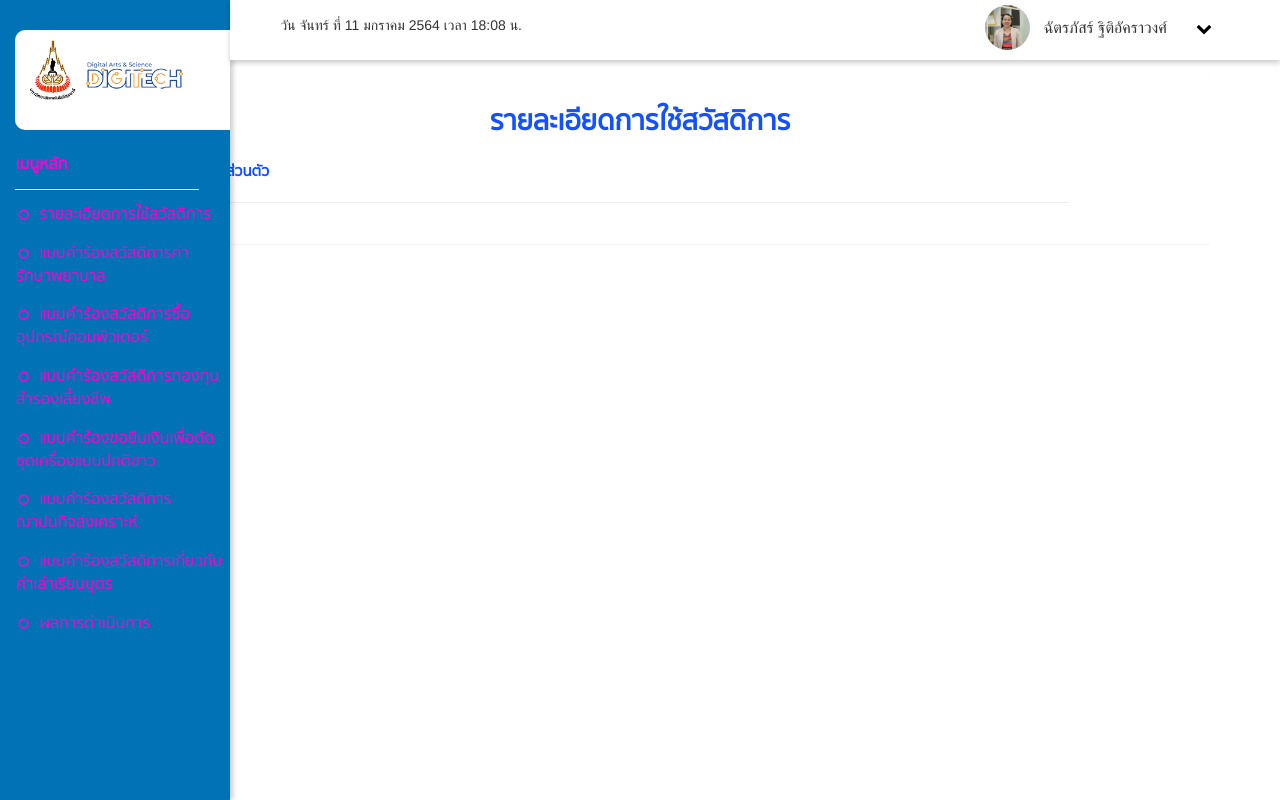
After one commit to chamaiporn2841/ProjectG-11, a PHP site: page /templatedetail.php in a window 1280 px wide. The commit adds this page. Run offline with PHP 8.4, Linux system fonts and the light colour scheme.

Commit message:
เพิ่มหน้าdetail
เพิ่มหน้าdetail

```diff
--- /dev/null
+++ b/css/style_detail.css
@@ -0,0 +1,81 @@
+@font-face {
+    font-family: "Sukhumvit";
+    src: url("fonts/sukhumvit-set/SukhumvitSet-Medium.ttf") format("truetype");
+}
+
+#col {
+    margin-left: 120px;
+    margin-right: 140px;
+}
+#col1 {
+    float: left;
+    width: 30%;
+    height: 100px;
+    margin-left: 120px;
+}
+#col2 {
+    float: left;
+    width: 28%;
+    height: 100px;
+}
+#col3 {
+    float: left;
+    width: 30%;
+    height: 100px;
+}
+#col4 {
+    float: left;
+    width: 30%;
+    height: 100px;
+    margin-left: 120px;
+}
+#col5 {
+    float: left;
+    width: 50%;
+    height: 100px;
+}
+#col6 {
+    float: left;
+    width: 20%;
+    height: 100px;
+    margin-left: 120px;
+}
+#col7 {
+    float: left;
+    width: 20%;
+    height: 100px;
+}
+#col8 {
+    float: left;
+    width: 40%;
+    height: 100px;
+}
+#col9 {
+    float: left;
+    width: 80%;
+    height: 100px;
+    margin-left: 120px;
+}
+#input{
+    border-radius: 8px;
+    font-family: "Sukhumvit", Merriweather, "Helvetica Neue", Arial, sans-serif;
+
+}
+.detail{
+    font-size: 28px;
+    font-family: 'Sukhumvit', sans-serif;
+    font-weight: bolder;
+    text-align: center;
+    color: #1251ff;
+}
+label{
+    font-size: 14px;
+    font-family: "Sukhumvit", Merriweather, "Helvetica Neue", Arial, sans-serif;
+}
+
+.header{
+    font-size: 15px;
+    font-family: "Sukhumvit", Merriweather, "Helvetica Neue", Arial, sans-serif;
+    font-weight: bolder;
+    color: #1251ff;
+}
--- /dev/null
+++ b/detail.php
@@ -0,0 +1,46 @@
+<!DOCTYPE html>
+<html lang="en">
+
+<head>
+    <meta charset="UTF-8">
+    <meta name="viewport" content="width=device-width, initial-scale=1.0">
+    <meta http-equiv="X-UA-Compatible" content="ie=edge">
+    <link rel="stylesheet" href="css\style_detail.css">
+    <link href="https://unpkg.com/aos@2.3.1/dist/aos.css" rel="stylesheet">
+    <link rel="stylesheet" href="https://maxcdn.bootstrapcdn.com/bootstrap/3.4.1/css/bootstrap.min.css">
+    <link rel="stylesheet" href="https://fonts.googleapis.com/css?family=Raleway">
+    <link rel="stylesheet" href="https://cdnjs.cloudflare.com/ajax/libs/font-awesome/4.7.0/css/font-awesome.min.css">
+    <script src="https://ajax.googleapis.com/ajax/libs/jquery/3.5.1/jquery.min.js"></script>
+    <script src="https://maxcdn.bootstrapcdn.com/bootstrap/3.4.1/js/bootstrap.min.js"></script>
+    <script src="https://code.jquery.com/jquery-3.3.1.js"></script>
+    <STYLE type=text/css>
+        A:link {COLOR: #ff00d0; TEXT-DECORATION: none}
+        A:visited {COLOR: #660000; TEXT-DECORATION: none}
+        A:hover {COLOR: #000000; TEXT-DECORATION: underline}
+    </STYLE>
+    <title>page2</title>
+</head>
+<body>
+<form>
+    <section>
+            <div class="detail">
+               รายละเอียดการใช้สวัสดิการ
+            </div><br>
+            <div id="col">
+                    <div class="header">
+                        ข้อมูลส่วนตัว
+                    </div><hr><br>
+                </div>
+            <div>
+
+
+
+
+
+            </div>
+    </section>
+    </form>
+</body>
+
+
+</html>
--- a/template.php
+++ b/template.php
@@ -17,6 +17,7 @@
     </div>
     <a href="#home"><b>เมนูหลัก</b></a>
     <hr width=80% size=2 color="#fff" style="margin: 5px 5px 5px 15px;">
+    <a href="templatedetail.php"><i class="fa fa-circle-o fa-fw" style="font-size: 12px;"></i>&ensp;รายละเอียดการใช้สวัสดิการ</a>
     <a href="template.php"><i class="fa fa-circle-o fa-fw" style="font-size: 12px;"></i>&ensp;แบบคำร้องสวัสดิการค่ารักษาพยาบาล</a>
     <a href="template2.php"><i class="fa fa-circle-o fa-fw" style="font-size: 12px;"></i>&ensp;แบบคำร้องสวัสดิการซื้ออุปกรณ์คอมพิวเตอร์</a>
     <a href="template3.php"><i class="fa fa-circle-o fa-fw" style="font-size: 12px;"></i>&ensp;แบบคำร้องสวัสดิการกองทุนสำรองเลี้ยงชีพ</a>
--- a/template2.php
+++ b/template2.php
@@ -17,6 +17,7 @@
     </div>
     <a href="#home"><b>เมนูหลัก</b></a>
     <hr width=80% size=2 color="#fff" style="margin: 5px 5px 5px 15px;">
+    <a href="templatedetail.php"><i class="fa fa-circle-o fa-fw" style="font-size: 12px;"></i>&ensp;รายละเอียดการใช้สวัสดิการ</a>
     <a href="template.php"><i class="fa fa-circle-o fa-fw" style="font-size: 12px;"></i>&ensp;แบบคำร้องสวัสดิการค่ารักษาพยาบาล</a>
     <a href="template2.php"><i class="fa fa-circle-o fa-fw" style="font-size: 12px;"></i>&ensp;แบบคำร้องสวัสดิการซื้ออุปกรณ์คอมพิวเตอร์</a>
     <a href="template3.php"><i class="fa fa-circle-o fa-fw" style="font-size: 12px;"></i>&ensp;แบบคำร้องสวัสดิการกองทุนสำรองเลี้ยงชีพ</a>
--- a/template3.php
+++ b/template3.php
@@ -17,6 +17,7 @@
     </div>
     <a href="#home"><b>เมนูหลัก</b></a>
     <hr width=80% size=2 color="#fff" style="margin: 5px 5px 5px 15px;">
+    <a href="templatedetail.php"><i class="fa fa-circle-o fa-fw" style="font-size: 12px;"></i>&ensp;รายละเอียดการใช้สวัสดิการ</a>
     <a href="template.php"><i class="fa fa-circle-o fa-fw" style="font-size: 12px;"></i>&ensp;แบบคำร้องสวัสดิการค่ารักษาพยาบาล</a>
     <a href="template2.php"><i class="fa fa-circle-o fa-fw" style="font-size: 12px;"></i>&ensp;แบบคำร้องสวัสดิการซื้ออุปกรณ์คอมพิวเตอร์</a>
     <a href="template3.php"><i class="fa fa-circle-o fa-fw" style="font-size: 12px;"></i>&ensp;แบบคำร้องสวัสดิการกองทุนสำรองเลี้ยงชีพ</a>
--- a/template4.php
+++ b/template4.php
@@ -17,6 +17,7 @@
     </div>
     <a href="#home"><b>เมนูหลัก</b></a>
     <hr width=80% size=2 color="#fff" style="margin: 5px 5px 5px 15px;">
+    <a href="templatedetail.php"><i class="fa fa-circle-o fa-fw" style="font-size: 12px;"></i>&ensp;รายละเอียดการใช้สวัสดิการ</a>
     <a href="template.php"><i class="fa fa-circle-o fa-fw" style="font-size: 12px;"></i>&ensp;แบบคำร้องสวัสดิการค่ารักษาพยาบาล</a>
     <a href="template2.php"><i class="fa fa-circle-o fa-fw" style="font-size: 12px;"></i>&ensp;แบบคำร้องสวัสดิการซื้ออุปกรณ์คอมพิวเตอร์</a>
     <a href="template3.php"><i class="fa fa-circle-o fa-fw" style="font-size: 12px;"></i>&ensp;แบบคำร้องสวัสดิการกองทุนสำรองเลี้ยงชีพ</a>
--- a/template5.php
+++ b/template5.php
@@ -17,6 +17,7 @@
     </div>
     <a href="#home"><b>เมนูหลัก</b></a>
     <hr width=80% size=2 color="#fff" style="margin: 5px 5px 5px 15px;">
+    <a href="templatedetail.php"><i class="fa fa-circle-o fa-fw" style="font-size: 12px;"></i>&ensp;รายละเอียดการใช้สวัสดิการ</a>
     <a href="template.php"><i class="fa fa-circle-o fa-fw" style="font-size: 12px;"></i>&ensp;แบบคำร้องสวัสดิการค่ารักษาพยาบาล</a>
     <a href="template2.php"><i class="fa fa-circle-o fa-fw" style="font-size: 12px;"></i>&ensp;แบบคำร้องสวัสดิการซื้ออุปกรณ์คอมพิวเตอร์</a>
     <a href="template3.php"><i class="fa fa-circle-o fa-fw" style="font-size: 12px;"></i>&ensp;แบบคำร้องสวัสดิการกองทุนสำรองเลี้ยงชีพ</a>
--- a/template6.php
+++ b/template6.php
@@ -17,6 +17,7 @@
     </div>
     <a href="#home"><b>เมนูหลัก</b></a>
     <hr width=80% size=2 color="#fff" style="margin: 5px 5px 5px 15px;">
+    <a href="templatedetail.php"><i class="fa fa-circle-o fa-fw" style="font-size: 12px;"></i>&ensp;รายละเอียดการใช้สวัสดิการ</a>
     <a href="template.php"><i class="fa fa-circle-o fa-fw" style="font-size: 12px;"></i>&ensp;แบบคำร้องสวัสดิการค่ารักษาพยาบาล</a>
     <a href="template2.php"><i class="fa fa-circle-o fa-fw" style="font-size: 12px;"></i>&ensp;แบบคำร้องสวัสดิการซื้ออุปกรณ์คอมพิวเตอร์</a>
     <a href="template3.php"><i class="fa fa-circle-o fa-fw" style="font-size: 12px;"></i>&ensp;แบบคำร้องสวัสดิการกองทุนสำรองเลี้ยงชีพ</a>
--- a/template7.php
+++ b/template7.php
@@ -17,6 +17,7 @@
     </div>
     <a href="#home"><b>เมนูหลัก</b></a>
     <hr width=80% size=2 color="#fff" style="margin: 5px 5px 5px 15px;">
+    <a href="templatedetail.php"><i class="fa fa-circle-o fa-fw" style="font-size: 12px;"></i>&ensp;รายละเอียดการใช้สวัสดิการ</a>
     <a href="template.php"><i class="fa fa-circle-o fa-fw" style="font-size: 12px;"></i>&ensp;แบบคำร้องสวัสดิการค่ารักษาพยาบาล</a>
     <a href="template2.php"><i class="fa fa-circle-o fa-fw" style="font-size: 12px;"></i>&ensp;แบบคำร้องสวัสดิการซื้ออุปกรณ์คอมพิวเตอร์</a>
     <a href="template3.php"><i class="fa fa-circle-o fa-fw" style="font-size: 12px;"></i>&ensp;แบบคำร้องสวัสดิการกองทุนสำรองเลี้ยงชีพ</a>
--- /dev/null
+++ b/templatedetail.php
@@ -0,0 +1,113 @@
+<html>
+<head>
+    <title>welfare</title>
+    <meta charset="UTF-8">
+    <meta name="viewport" content="width=device-width, initial-scale=1">
+    <link rel="stylesheet" href="https://cdnjs.cloudflare.com/ajax/libs/font-awesome/4.7.0/css/font-awesome.min.css">
+    <link rel="stylesheet" href="styles.css">
+
+</head>
+<body>
+
+<!--Side bar-->
+<div class="sidenav">
+    <!--logo-->
+    <div style="background-color: white;height: 100px;width: 240px;margin: 15px;border-radius: 1rem;">
+        <img class="logo" src="images/logo.png"/>
+    </div>
+    <a href="#home"><b>เมนูหลัก</b></a>
+    <hr width=80% size=2 color="#fff" style="margin: 5px 5px 5px 15px;">
+    <a href="templatedetail.php"><i class="fa fa-circle-o fa-fw" style="font-size: 12px;"></i>&ensp;รายละเอียดการใช้สวัสดิการ</a>
+    <a href="template.php"><i class="fa fa-circle-o fa-fw" style="font-size: 12px;"></i>&ensp;แบบคำร้องสวัสดิการค่ารักษาพยาบาล</a>
+    <a href="template2.php"><i class="fa fa-circle-o fa-fw" style="font-size: 12px;"></i>&ensp;แบบคำร้องสวัสดิการซื้ออุปกรณ์คอมพิวเตอร์</a>
+    <a href="template3.php"><i class="fa fa-circle-o fa-fw" style="font-size: 12px;"></i>&ensp;แบบคำร้องสวัสดิการกองทุนสำรองเลี้ยงชีพ</a>
+    <a href="template4.php"><i class="fa fa-circle-o fa-fw" style="font-size: 12px;"></i>&ensp;แบบคำร้องขอยืมเงินเพื่อตัดชุดเครื่องแบบปกติขาว</a>
+    <a href="template5.php"><i class="fa fa-circle-o fa-fw" style="font-size: 12px;"></i>&ensp;แบบคำร้องสวัสดิการฌาปนกิจสงเคราะห์</a>
+    <a href="template6.php"><i class="fa fa-circle-o fa-fw" style="font-size: 12px;"></i>&ensp;แบบคำร้องสวัสดิการเกี่ยวกับค่าเล่าเรียนบุตร</a>
+    <a href="template7.php"><i class="fa fa-circle-o fa-fw" style="font-size: 12px;"></i>&ensp;ผลการดำเนินการ</a>
+
+</div>
+
+
+
+<div class="content">
+    <!-- Top container-->
+    <div class="top-container" style="z-index:4">
+        <div style="padding:15px 15px 15px 50px;display: inline-block;">
+        <?php
+            include("dateandtime.php");
+
+            function thai_date($time){
+                global $thai_day_arr,$thai_month_arr;
+                $thai_date_return="วัน ".$thai_day_arr[date("w",$time)];
+                $thai_date_return.= " ที่ ".date("j",$time);
+                $thai_date_return.=" ".$thai_month_arr[date("n",$time)];
+                $thai_date_return.= "  ".(date("Y",$time)+543);
+                $thai_date_return.= "  เวลา".date(" H:i",$time)." น.";
+                return $thai_date_return;
+            }
+
+            $eng_date=time(); // แสดงวันที่ปัจจุบัน
+            echo thai_date($eng_date);
+        ?>
+        </div>
+
+        <div class="dropdown">
+            <table class="user-table">
+                <tr class="user-tr">
+                    <td class="user-td"><img class="user" src="images/user1.jpg"/></td>
+                    <td class="user-td">ฉัตรภัสร์ ฐิติอัคราวงศ์</td>
+                    <td class="user-td"><i class="dropbtn fa fa-chevron-down"></i></td>
+                </tr>
+            </table>
+            <div class="dropdown-content">
+                <a href="#"><i class="fa fa-circle-o fa-fw" style="font-size: 12px;"></i>&ensp;เปลี่ยนรหัสผ่าน</a>
+                <a href="#"><i class="fa fa-circle-o fa-fw" style="font-size: 12px;"></i>&ensp;ออกจากระบบ</a>
+            </div>
+        </div>
+    </div>
+
+    <section>
+
+        <div>
+            </div><br>
+            </div><br>
+    </section>
+        </div>
+
+    <form id="detail" >
+    <div class="container">
+
+  <div class="panel ">
+    <div class="panel-body"></div>
+    <div >
+            <?php
+            include_once("detail.php");
+            ?>
+        </div>
+  </div>
+</div>
+
+
+    </form>
+</body>
+
+<script>
+    /* Loop through all dropdown buttons to toggle between hiding and showing its dropdown content - This allows the user to have multiple dropdowns without any conflict */
+    var dropdown = document.getElementsByClassName("sidedd-btn");
+    var i;
+
+    for (i = 0; i < dropdown.length; i++) {
+      dropdown[i].addEventListener("click", function() {
+      this.classList.toggle("active");
+      var dropdownContent = this.nextElementSibling;
+      if (dropdownContent.style.display === "block") {
+      dropdownContent.style.display = "none";
+      } else {
+      dropdownContent.style.display = "block";
+      }
+      });
+    }
+    </script>
+
+</html>
```
